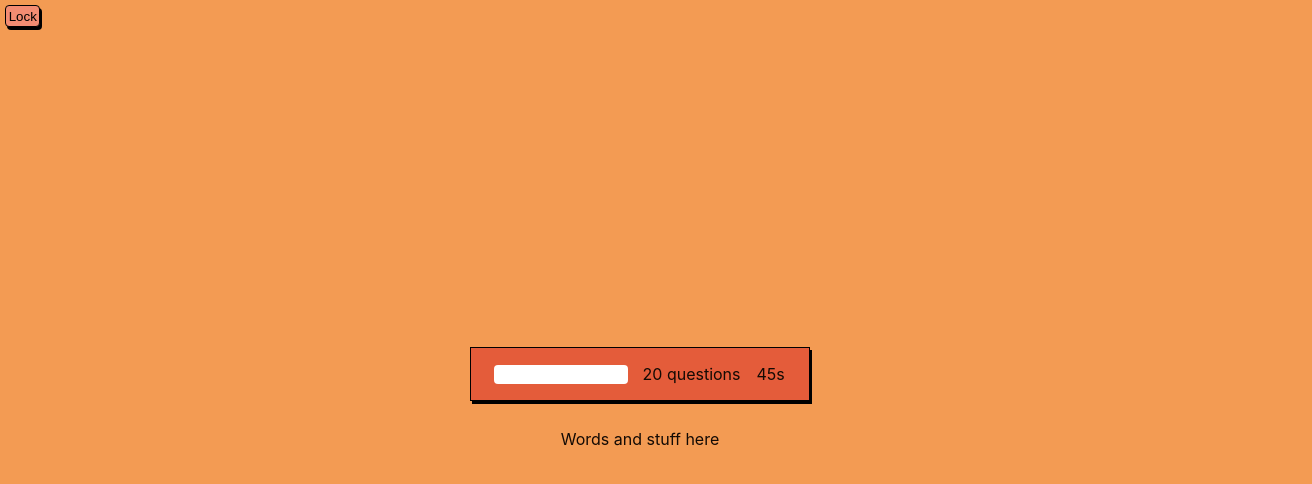
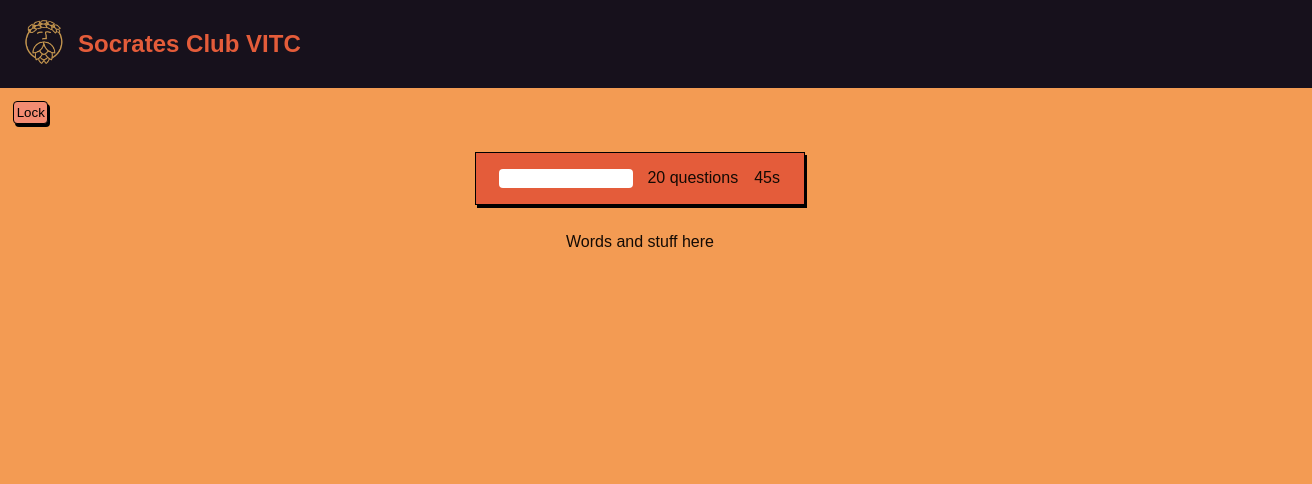
Before and after one commit to socratesclubvitc/qtimer, a React (Create React App) app: page / in a window 1280 px wide. Shown: the top 484 px of the page, 1312 px wide, since content can reach past the window. Built offline with nearby package versions, Linux system fonts and the light colour scheme.

Commit message:
- added a functional navbar - removed auto-decrement of a question on the end of a timer

```diff
--- a/src/App.css
+++ b/src/App.css
@@ -11,6 +11,7 @@ body, html {
   height: 100%;
   background-color: var(--sandy-brown);
   color: #130A04;
+  font-family: 'Atkinson Hyperlegible', sans-serif;
 }
 
 .card {
@@ -35,6 +36,7 @@ body, html {
   border: 1px solid black;
   border-radius: 0.25rem;
   box-shadow: 2px 3px 0px black;
+  min-width: 2em;
 
   background-color: var(--orange-foam);
 
@@ -63,31 +65,35 @@ body, html {
   margin-top: 0.3em;
 }
 
+.question-buttons > .button {
+  min-width: fit-content!important;
+}
+
 .question-buttons > * {
   width: 1em;
 }
 
 main {
+  height: 100%;
   display: flex;
-  flex-direction: row;
-  justify-content: space-around;
-  align-items: stretch;
-
-  height: 100%;
+  flex-direction: column;
 }
 
 section {
   display: flex;
   flex-direction: column;
   justify-content: center;
+  align-items: center;
 
   margin: 1em;
 }
 
 button#lock {
-  position: absolute;
-  top: 5px;
-  left: 5px;
+  position: sticky;
+  margin-top: 1em;
+  top: 1em;
+  left: 1em;
+  width: fit-content;
 }
 
 input[type="text"] {
@@ -95,3 +101,25 @@ input[type="text"] {
   border-radius: .25rem;
   width: 8rem;
 }
+
+nav {
+  width: 100%;
+  height: 4.5rem;
+  background-color: var(--xiketic);
+
+  display: flex;
+  align-items: center;
+  color: var(--orange-soda);
+
+  padding: 0.5em 1em 0.5em;
+}
+
+nav > * {
+  font-weight: bold;
+  margin: 0 0.25em 0;
+}
+
+#logo {
+  width: 3em;
+  height: 3em;
+}
--- a/src/App.js
+++ b/src/App.js
@@ -1,6 +1,7 @@
 import { Component } from 'react';
 import chime from './chime.wav';
 import './App.css';
+import socratesIcon from './socrates.png';
 
 function Card(props) {
     return (
@@ -122,14 +123,6 @@ class App extends Component {
             if (this.state.teams[index].timeLeft === 0) {
                 this.resetTimer(index);
                 this.playChime();
-                this.setState((state, props) => {
-                    let teams = state.teams;
-                    teams[index].qLeft -= 1;
-                    return {
-                        ...state,
-                        teams: teams
-                    }
-                })
             } else {
                 this.setState((state, props) => {
                     let teams = state.teams;
@@ -172,6 +165,12 @@ class App extends Component {
     render() {
         return (
             <main>
+                <nav>
+                    <a href="https://socratesclubvitc.github.io">
+                        <img id="logo" src={socratesIcon} alt="logo" />
+                    </a>
+                    <h2>Socrates Club VITC</h2>
+                </nav>
                 <button id="lock" className="button" onClick={this.toggleLock}>Lock</button>
                 <section>
                     {
```
Also changed, not shown: src/socrates.png (added).
